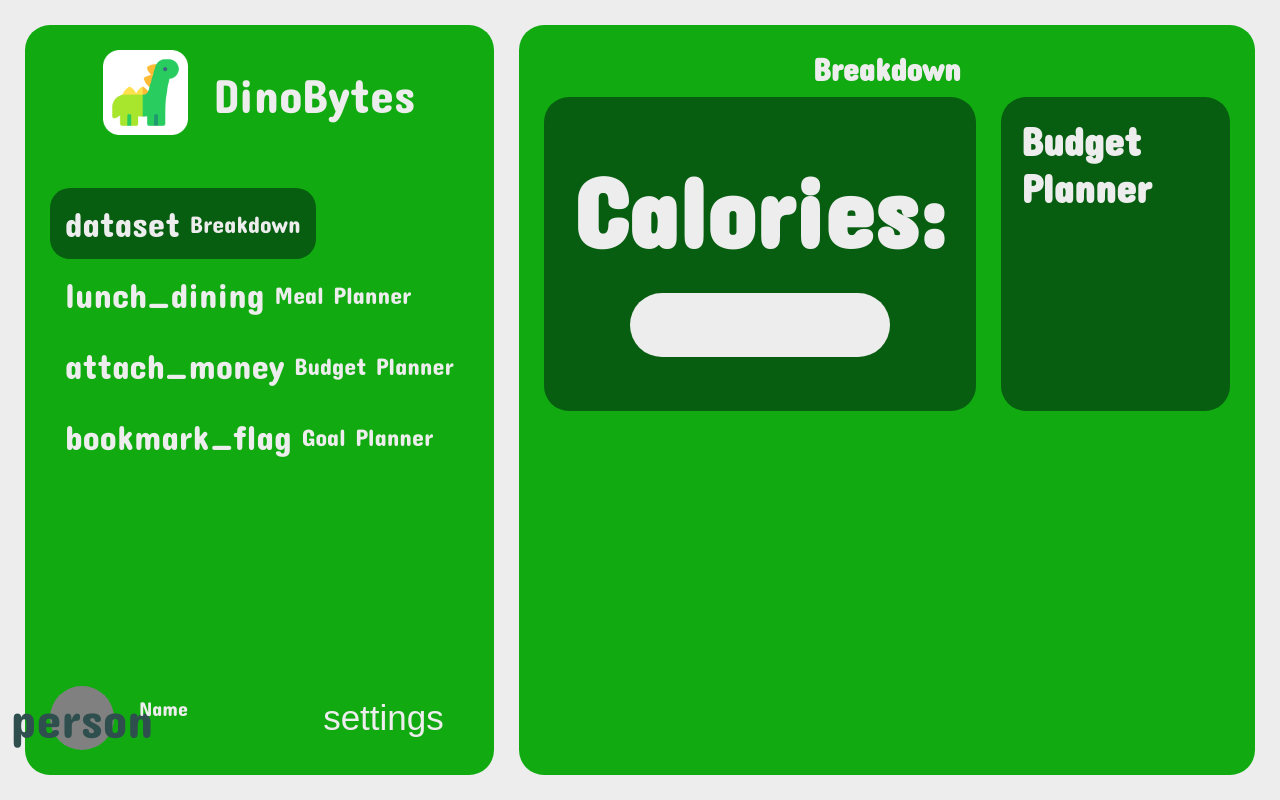
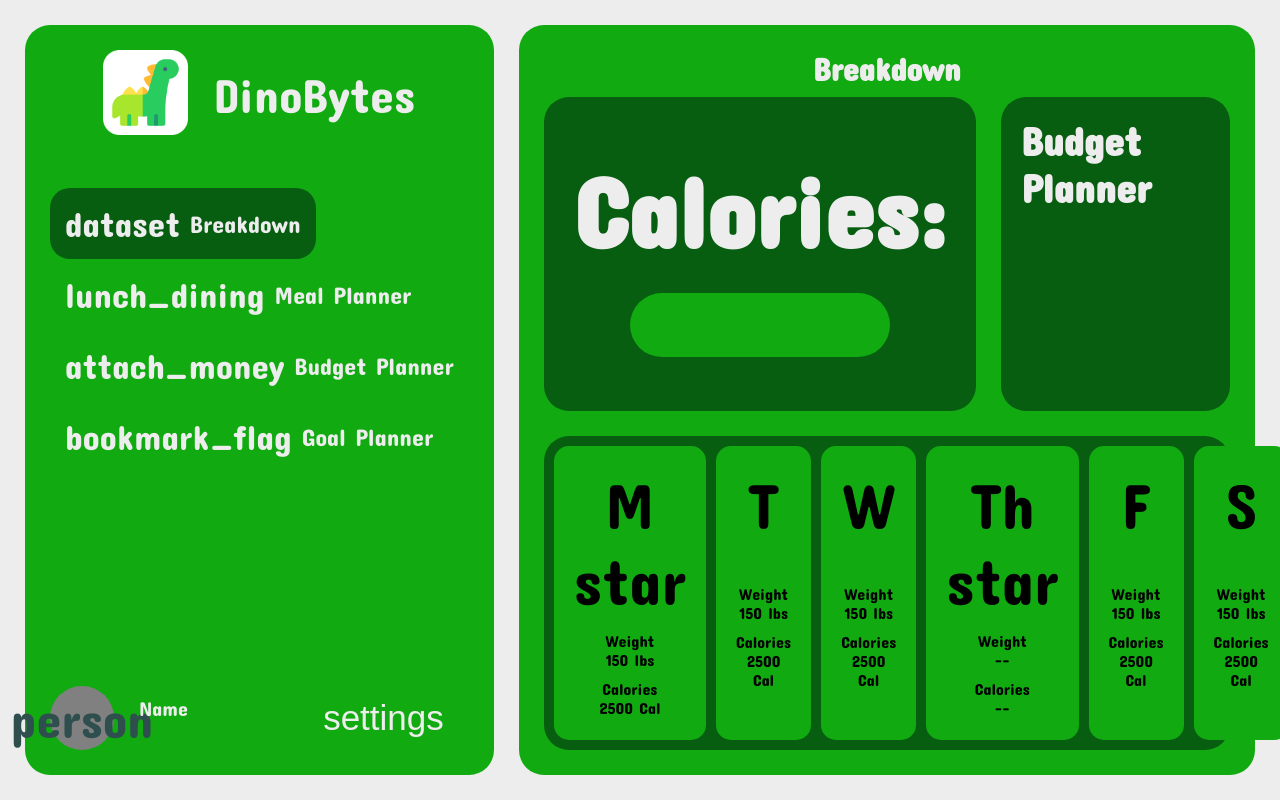
Before and after one commit to LikeMyGames/DinoBytes, a Next.js app: page / in a window 1280 px wide. Built offline with nearby package versions, Linux system fonts and the light colour scheme.

Commit message:
breakdown update

```diff
--- a/components/Breakdown/Breakdown.module.css
+++ b/components/Breakdown/Breakdown.module.css
@@ -24,7 +24,7 @@
     width: 70%;
     height: 25%;
     display: flex;
-    background-color: var(--background);
+    background-color: var(--foreground);
     border-radius: 50px;
     padding: 30px;
     justify-content: center;
@@ -41,3 +41,51 @@
     padding: 20px;
     font-size: 20px;
 }
+
+.goal_week {
+    grid-row: 2 / 3;
+    grid-column: 1 / 3;
+    display: flex;
+    flex-direction: row;
+    background-color: var(--tertiary);
+    border-radius: 25px;
+    gap: 10px;
+    padding: 10px;
+}
+
+.goal_week_day {
+    width: 100%;
+    height: 100%;
+    background-color: var(--foreground);
+    border-radius: 15px;
+    font-size: 64px;
+    display: flex;
+    align-items: center;
+    padding: 20px;
+    flex-direction: column;
+    outline: none;
+    border: none;
+    transition: 125ms;
+}
+
+.goal_week_day_data {
+    height: 100%;
+    width: 100%;
+    margin-top: 10px;
+    display: flex;
+    flex-direction: column;
+    justify-content: center;
+    align-items: center;
+    gap: 10px;
+}
+
+.goal_week_day_data>div {
+    display: flex;
+    justify-content: center;
+    align-items: center;
+    flex-direction: column;
+}
+
+.goal_week_day_data>*>p {
+    font-size: 16px;
+}
--- a/components/Breakdown/Breakdown.tsx
+++ b/components/Breakdown/Breakdown.tsx
@@ -1,17 +1,114 @@
-import styles from "./Breakdown.module.css"
+import Icon from "../Icon";
+import style from "./Breakdown.module.css"
 
 export function Breakdown() {
     return (
-        <div className={styles.breakdown_container}>
-            <div className={styles.breakdown_calories}>
+        <div className={style.breakdown_container}>
+            <div className={style.breakdown_calories}>
                 <h1>Calories:</h1>
-                <div className={styles.calories_count}>
+                <div className={style.calories_count}>
 
                 </div>
             </div>
-            <div className={styles.breakdown_budget_planner}>
+            <div className={style.breakdown_budget_planner}>
                 <h1>Budget Planner</h1>
+
             </div>
+            <div className={style.goal_week}>
+				<button className={`${style.goal_week_day} concert_one_regular`}>
+					M
+					<Icon iconName={"star"} />
+					<div className={style.goal_week_day_data}>
+						<div>
+							<p>Weight</p>
+							<p>150 lbs</p>
+						</div>
+						<div>
+							<p>Calories</p>
+							<p>2500 Cal</p>
+						</div>
+					</div>
+				</button>
+				<button className={`${style.goal_week_day} concert_one_regular`}>
+					T
+					<div className={style.goal_week_day_data}>
+						<div>
+							<p>Weight</p>
+							<p>150 lbs</p>
+						</div>
+						<div>
+							<p>Calories</p>
+							<p>2500 Cal</p>
+						</div>
+					</div>
+				</button>
+				<button className={`${style.goal_week_day} concert_one_regular`}>
+					W
+					<div className={style.goal_week_day_data}>
+						<div>
+							<p>Weight</p>
+							<p>150 lbs</p>
+						</div>
+						<div>
+							<p>Calories</p>
+							<p>2500 Cal</p>
+						</div>
+					</div>
+				</button>
+				<button className={`${style.goal_week_day} concert_one_regular`}>
+					Th
+					<Icon iconName={"star"} />
+					<div className={style.goal_week_day_data}>
+						<div>
+							<p>Weight</p>
+							<p>--</p>
+						</div>
+						<div>
+							<p>Calories</p>
+							<p>--</p>
+						</div>
+					</div>
+				</button>
+				<button className={`${style.goal_week_day} concert_one_regular`}>
+					F
+					<div className={style.goal_week_day_data}>
+						<div>
+							<p>Weight</p>
+							<p>150 lbs</p>
+						</div>
+						<div>
+							<p>Calories</p>
+							<p>2500 Cal</p>
+						</div>
+					</div>
+				</button>
+				<button className={`${style.goal_week_day} concert_one_regular`}>
+					S
+					<div className={style.goal_week_day_data}>
+						<div>
+							<p>Weight</p>
+							<p>150 lbs</p>
+						</div>
+						<div>
+							<p>Calories</p>
+							<p>2500 Cal</p>
+						</div>
+					</div>
+				</button>
+				<button className={`${style.goal_week_day} concert_one_regular`}>
+					Su
+					<div className={style.goal_week_day_data}>
+						<div>
+							<p>Weight</p>
+							<p>150 lbs</p>
+						</div>
+						<div>
+							<p>Calories</p>
+							<p>2500 Cal</p>
+						</div>
+					</div>
+				</button>
+			</div>
         </div>
     )
 }
```
